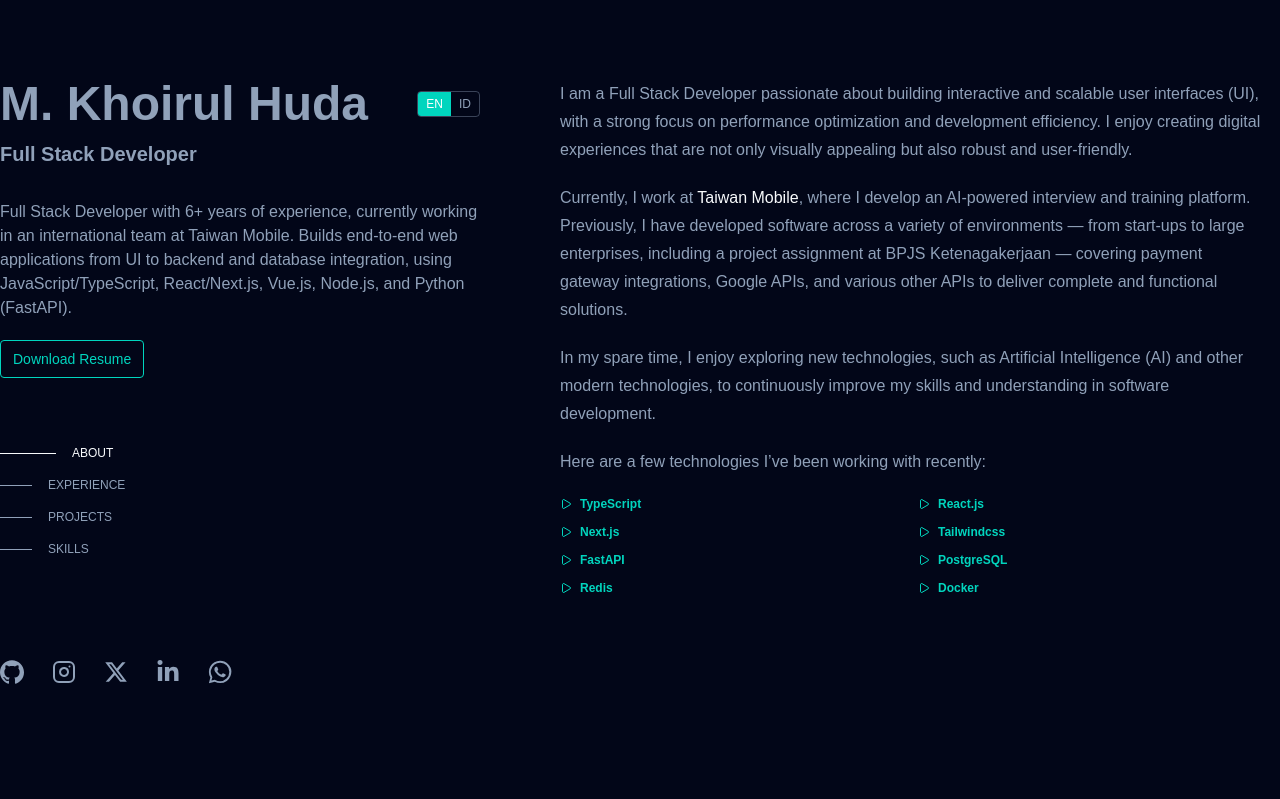
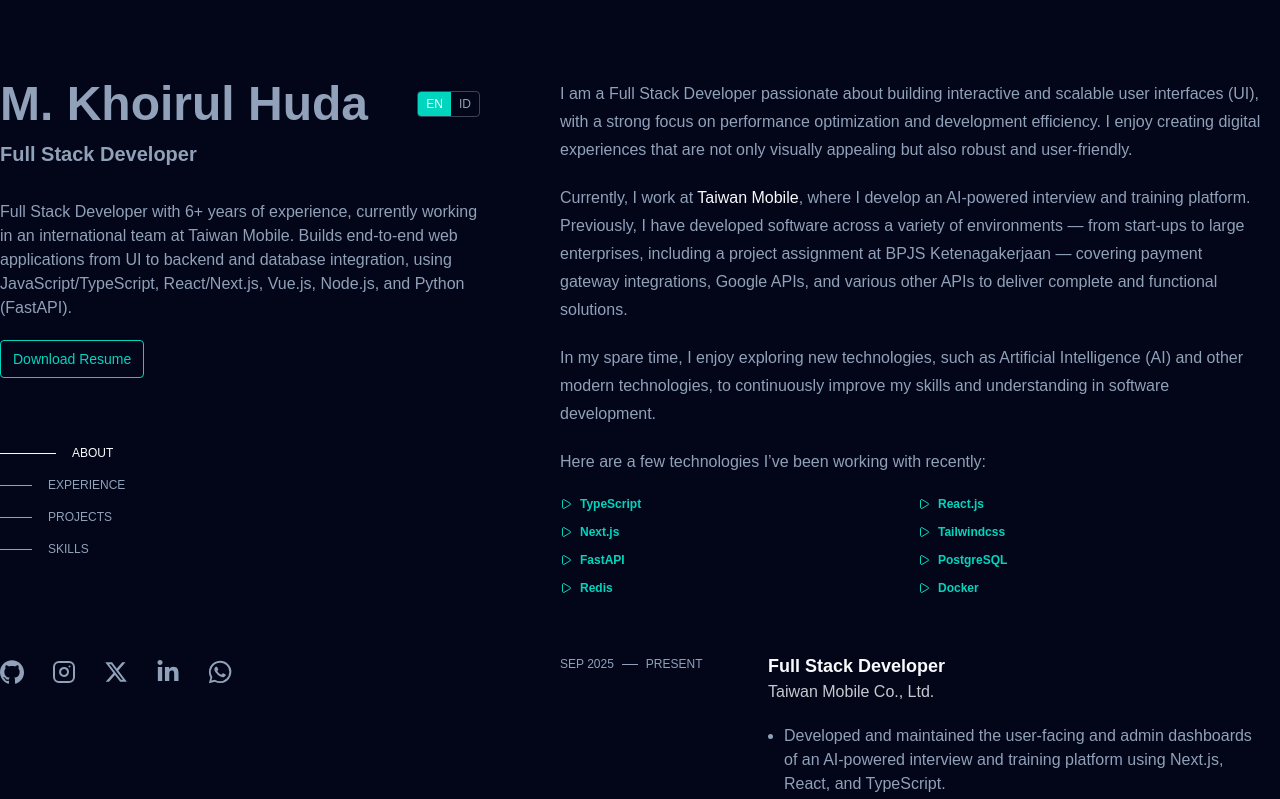
Before and after one commit to irulhuda983/portfolio-react, a React (Vite) app: page / in a window 1280 px wide. Shown: the top 799 px of the page. Built offline with nearby package versions, Linux system fonts and the light colour scheme; a web font is replaced by a local one.

Commit message:
Shorten About section so next section peeks into first screen
Co-Authored-By: Claude Sonnet 5.5 <noreply@anthropic.com>

```diff
--- a/src/pages/DekstopHome.tsx
+++ b/src/pages/DekstopHome.tsx
@@ -101,7 +101,7 @@ function DekstopHome({ data }: IProps) {
           </div>
         </div>
         <div className="w-3/5 py-20 box-border pl-8">
-          <section id="about" className="text-muted-foreground min-h-screen mb-10 px-4">
+          <section id="about" className="text-muted-foreground min-h-[60vh] mb-10 px-4">
             {about.paragraphs.map((paragraph, i) => (
               <p key={i} className="mb-5 leading-7"><RichText text={paragraph} /></p>
             ))}
--- a/src/pages/MobileHome.tsx
+++ b/src/pages/MobileHome.tsx
@@ -98,7 +98,7 @@ export default function MobileHome({ data }: IProps) {
         </div>
       </section>
 
-      <section id="about" className="text-muted-foreground min-h-screen pb-20 px-6">
+      <section id="about" className="text-muted-foreground min-h-[60vh] pb-20 px-6">
         {about.paragraphs.map((paragraph, i) => (
           <p key={i} className="mb-5 leading-7"><RichText text={paragraph} /></p>
         ))}
```
Also changed, not shown: 5 other files (tests, documents, lock files or other folders).
